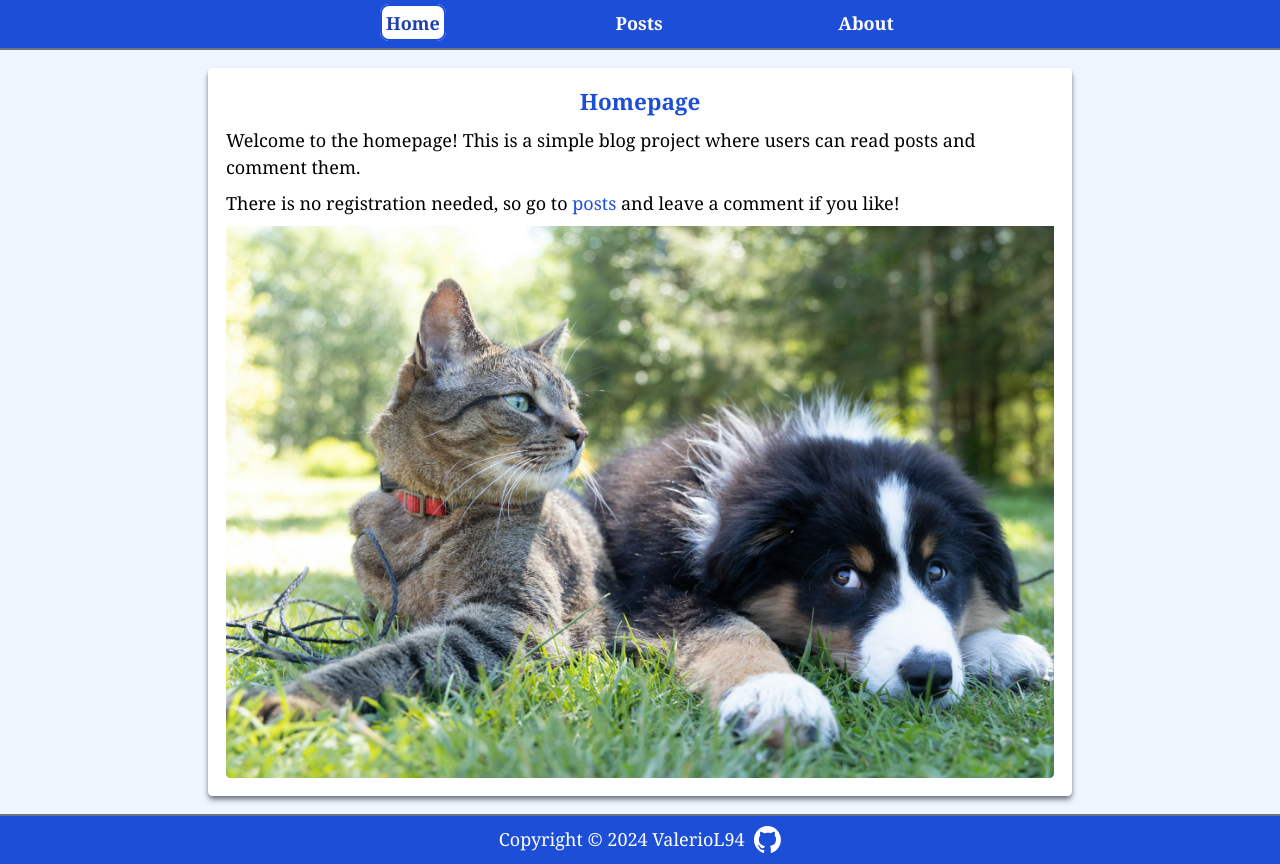
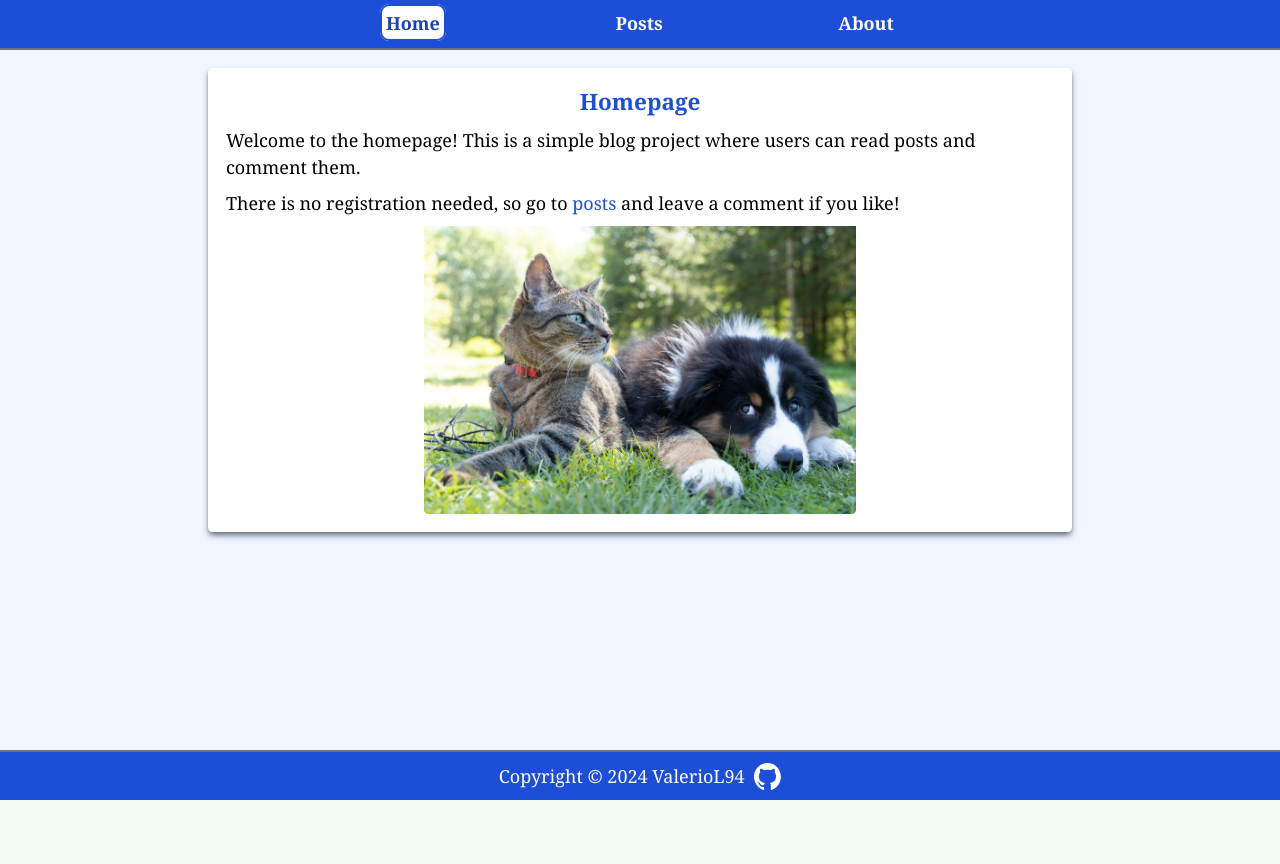
Before and after one commit to ValerioL94/blog-api-postgresql, a React (Vite) app in the folder blog-frontend-user/: page /home in a window 1280 px wide. After the commit the page ends 800 px from the top, so only its background shows below. Built offline with nearby package versions, Linux system fonts and the light colour scheme.

Commit message:
update styles

```diff
--- a/blog-frontend-user/src/components/PostDetail.tsx
+++ b/blog-frontend-user/src/components/PostDetail.tsx
@@ -13,10 +13,6 @@ const PostDetail = ({ postData }: { postData: TPostDetail }) => {
           <p>
             <strong>Author: </strong>
             {postData.author.username}
-          </p>
-          <p>
-            <strong>Published: </strong>
-            {postData.published ? 'Yes' : 'No'}
           </p>
         </div>
         <div>
--- a/blog-frontend-user/src/components/PostPreview.tsx
+++ b/blog-frontend-user/src/components/PostPreview.tsx
@@ -15,15 +15,11 @@ const PostPreview = ({ postData }: { postData: TPostPreview }) => {
           {postData.author.username}
         </p>
         <p>
-          <strong>Published: </strong>
-          {postData.published ? 'Yes' : 'No'}
-        </p>
-        <p>
           <strong>Created: </strong>
           {new Date(postData.createdAt).toLocaleString()}
         </p>
         <p>
-          <strong>Updated: </strong>
+          <strong>Last updated: </strong>
           {new Date(postData.updatedAt).toLocaleString()}
         </p>
       </div>
--- a/blog-frontend-user/src/pages/HomePage.tsx
+++ b/blog-frontend-user/src/pages/HomePage.tsx
@@ -11,11 +11,13 @@ const HomePage = () => {
         There is no registration needed, so go to <Link to='/posts'>posts</Link>{' '}
         and leave a comment if you like!
       </p>
-      <img
-        className='max-w-full rounded-br rounded-bl'
-        src='/assets/images/andrew-s-ouo1hbizWwo-unsplash.jpg'
-        alt='a dog and a cat enjoying a sunny day'
-      />
+      <div className='max-w-full flex justify-center'>
+        <img
+          className='max-w-96 rounded-br rounded-bl'
+          src='/assets/images/andrew-s-ouo1hbizWwo-unsplash.jpg'
+          alt='a dog and a cat enjoying a sunny day'
+        />
+      </div>
     </div>
   );
 };
```
